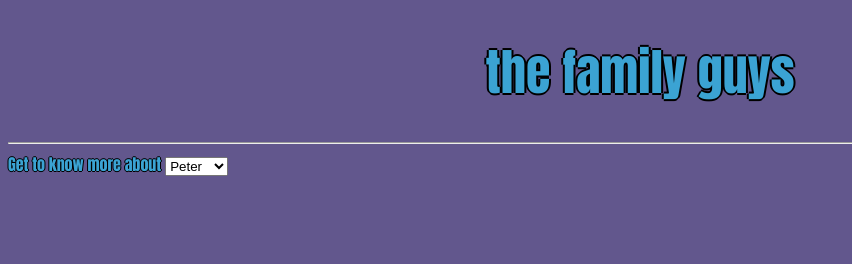
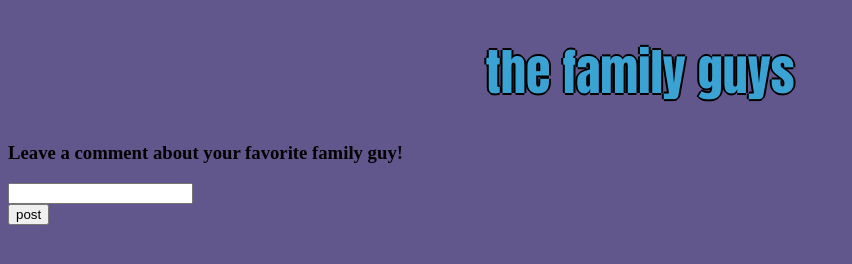
Before and after one commit to zaiden0701/family-guy-website, a plain HTML site: page index.html in a window 1280 px wide. Shown: the whole page, without its empty margins (0-852 px from the left). Drawn offline with Linux system fonts and the light colour scheme; no server answers.

Commit message:
added event listener for comment section

```diff
--- a/index.html
+++ b/index.html
@@ -15,16 +15,15 @@
       <!--img-->
     </div>
 
-    <hr>
-    <label for="select-char">Get to know more about</label>
-    <select id="char-dropdown" name="select-char">
-      <option value="Peter">Peter</option>
-      <option value="Lois">Lois</option>
-      <option value="Meg">Meg</option>
-      <option value="Chris">Chris</option>
-      <option value="Stewie">Stewie</option>
-      <option value="Brian">Brian</option>
-    </select>
+    <div>
+      <div id='list' class='comments'></div>
+      <h3>Leave a comment about your favorite family guy!</h3>
+      <form id="comment-form" action="">
+        <input type='text' name="comment" id="comment-input" cols="30" rows="10">
+        </br>
+        <button id='submit'>post</button>
+      </form>
+    </div>
 
     <div id="result">
       <!--img-->
--- a/script.js
+++ b/script.js
@@ -82,8 +82,17 @@ function renderProfile(profile){
 //liking
 const likes = document.getElementById('likes')
 const likeBtn = document.getElementsByClassName('like-btn')
-likeBtn.addEventListener('click', (e) => {
+likeBtn.addEventListener('click', (likes) => {
     let likedMsg = document.createElement('li')
-    likedMsg.textContent = `You liked `
+    likedMsg.textContent = `Thanks for the like!`
     likes.append(likedMsg)
 })
+
+//comment
+submit.addEventListener('click', (e) => {
+    e.preventDefault()
+    const comment = document.createElement('li')
+    comments.append(comment)
+    comment.textContent(document.querySelector('#comment-input').value)
+    comment_form.reset()
+})
```
